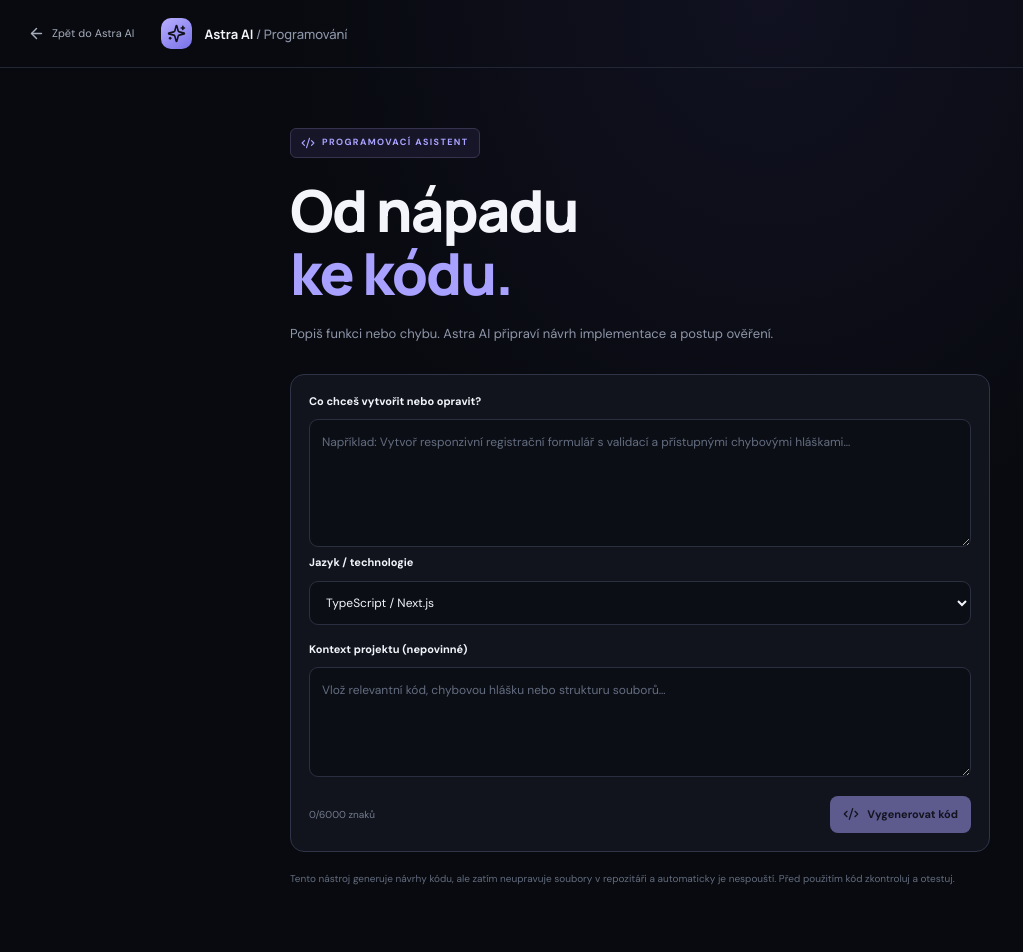
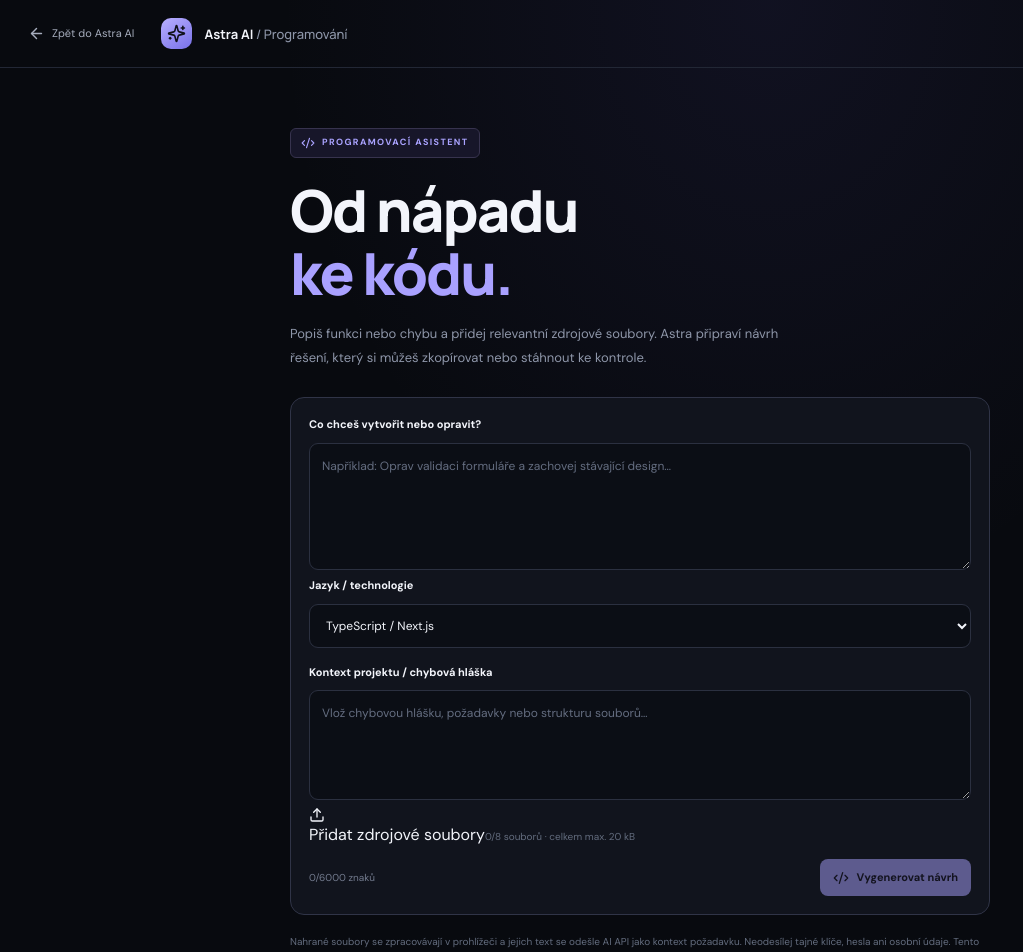
Before and after one commit to martinslad10/astra-ai, a Next.js app: page /code in a window 1280 px wide. Shown: the top 952 px of the page, without its empty margins (0-1023 px from the left). Built offline with nearby package versions, Linux system fonts and the light colour scheme.

Commit message:
Add source-file context and export to coding assistant

```diff
--- a/src/app/code/page.tsx
+++ b/src/app/code/page.tsx
@@ -1,27 +1,68 @@
 'use client';
 
-import { FormEvent, useState } from "react";
+import { ChangeEvent, FormEvent, useRef, useState } from "react";
 import Link from "next/link";
-import { ArrowLeft, Code2, Copy, LoaderCircle, Sparkles } from "lucide-react";
+import { ArrowLeft, Code2, Copy, Download, FileCode2, LoaderCircle, Sparkles, Trash2, Upload } from "lucide-react";
+
+type SourceFile = { name: string; content: string };
+
+const ALLOWED_SOURCE = /\.(ts|tsx|js|jsx|mjs|cjs|py|json|css|scss|html|md|mdx|sql|yml|yaml|toml|sh|txt)$/i;
+const MAX_SOURCE_TOTAL = 20_000;
 
 export default function CodePage() {
   const [task, setTask] = useState("");
   const [language, setLanguage] = useState("TypeScript / Next.js");
   const [context, setContext] = useState("");
+  const [sourceFiles, setSourceFiles] = useState<SourceFile[]>([]);
   const [result, setResult] = useState("");
   const [error, setError] = useState("");
   const [busy, setBusy] = useState(false);
   const [copied, setCopied] = useState(false);
+  const fileInputRef = useRef<HTMLInputElement>(null);
+
+  async function addSourceFiles(event: ChangeEvent<HTMLInputElement>) {
+    const selected = Array.from(event.target.files ?? []);
+    event.target.value = "";
+    if (!selected.length) return;
+    const accepted: SourceFile[] = [];
+    let size = sourceFiles.reduce((sum, file) => sum + file.content.length, 0);
+    try {
+      for (const file of selected) {
+        if (!ALLOWED_SOURCE.test(file.name)) {
+          throw new Error(`Soubor ${file.name} nemá podporovaný textový formát.`);
+        }
+        if (file.size > 15_000) {
+          throw new Error(`Soubor ${file.name} je příliš velký. Limit jednoho souboru je 15 kB.`);
+        }
+        const content = await file.text();
+        if (size + content.length > MAX_SOURCE_TOTAL) {
+          throw new Error("Celkový limit nahraného kontextu projektu je 20 000 znaků.");
+        }
+        size += content.length;
+        accepted.push({ name: file.name, content });
+      }
+      setSourceFiles(current => [...current, ...accepted].slice(0, 8));
+      setError("");
+    } catch (err) {
+      setError(err instanceof Error ? err.message : "Soubory se nepodařilo načíst.");
+    }
+  }
 
   async function generate(event: FormEvent) {
     event.preventDefault();
     if (!task.trim() || busy) return;
+    const filesContext = sourceFiles.map(file => `\n\n--- PROJECT FILE: ${file.name} ---\n${file.content}`).join("");
+    const combinedContext = [context.trim(), filesContext].filter(Boolean).join("\n\n");
+    if (combinedContext.length > 25_000) {
+      setError("Kontext je příliš dlouhý. Odeber některé soubory nebo zkrať text.");
+      return;
+    }
     setBusy(true); setError(""); setResult(""); setCopied(false);
     try {
       const response = await fetch("/api/code", {
         method: "POST",
         headers: { "Content-Type": "application/json" },
-        body: JSON.stringify({ task: task.trim(), language, context: context.trim() }),
+        body: JSON.stringify({ task: task.trim(), language, context: combinedContext }),
       });
       const data = await response.json();
       if (!response.ok) throw new Error(data.error || "Generování kódu se nezdařilo.");
@@ -38,6 +79,18 @@ export default function CodePage() {
     } catch { setError("Kopírování se nepodařilo. Označ a zkopíruj text ručně."); }
   }
 
+  function downloadResult() {
+    const blob = new Blob([result], { type: "text/markdown;charset=utf-8" });
+    const url = URL.createObjectURL(blob);
+    const anchor = document.createElement("a");
+    anchor.href = url;
+    anchor.download = "astra-ai-code-proposal.md";
+    document.body.appendChild(anchor);
+    anchor.click();
+    anchor.remove();
+    URL.revokeObjectURL(url);
+  }
+
   return <main className="image-page">
     <header className="image-header">
       <Link href="/" className="back-link"><ArrowLeft size={17}/> Zpět do Astra AI</Link>
@@ -47,22 +100,28 @@ export default function CodePage() {
     <section className="image-content">
       <div className="eyebrow"><Code2 size={14}/> PROGRAMOVACÍ ASISTENT</div>
       <h1>Od nápadu<br/><span>ke kódu.</span></h1>
-      <p className="image-intro">Popiš funkci nebo chybu. Astra AI připraví návrh implementace a postup ověření.</p>
+      <p className="image-intro">Popiš funkci nebo chybu a přidej relevantní zdrojové soubory. Astra připraví návrh řešení, který si můžeš zkopírovat nebo stáhnout ke kontrole.</p>
       <form className="image-form" onSubmit={generate}>
         <label htmlFor="code-task">Co chceš vytvořit nebo opravit?</label>
-        <textarea id="code-task" value={task} onChange={e => setTask(e.target.value)} placeholder="Například: Vytvoř responzivní registrační formulář s validací a přístupnými chybovými hláškami…" rows={5} maxLength={6000} required/>
+        <textarea id="code-task" value={task} onChange={e => setTask(e.target.value)} placeholder="Například: Oprav validaci formuláře a zachovej stávající design…" rows={5} maxLength={6000} required/>
         <label htmlFor="code-language">Jazyk / technologie</label>
         <select id="code-language" value={language} onChange={e => setLanguage(e.target.value)}>
           <option>TypeScript / Next.js</option><option>React</option><option>JavaScript</option><option>Python</option><option>HTML / CSS</option><option>SQL</option><option>Jiné / navrhni vhodné</option>
         </select>
-        <label htmlFor="code-context">Kontext projektu (nepovinné)</label>
-        <textarea id="code-context" value={context} onChange={e => setContext(e.target.value)} placeholder="Vlož relevantní kód, chybovou hlášku nebo strukturu souborů…" rows={3} maxLength={5000}/>
-        <div className="image-form-footer"><span>{task.length}/6000 znaků</span><button type="submit" disabled={!task.trim()||busy}>{busy ? <><LoaderCircle className="spin" size={16}/> Připravuji…</> : <><Code2 size={16}/> Vygenerovat kód</>}</button></div>
+        <label htmlFor="code-context">Kontext projektu / chybová hláška</label>
+        <textarea id="code-context" value={context} onChange={e => setContext(e.target.value)} placeholder="Vlož chybovou hlášku, požadavky nebo strukturu souborů…" rows={3} maxLength={5000}/>
+        <div className="memory-cloud-actions">
+          <button type="button" onClick={() => fileInputRef.current?.click()} disabled={sourceFiles.length >= 8}><Upload size={16}/> Přidat zdrojové soubory</button>
+          <input ref={fileInputRef} type="file" multiple hidden accept=".ts,.tsx,.js,.jsx,.mjs,.cjs,.py,.json,.css,.scss,.html,.md,.mdx,.sql,.yml,.yaml,.toml,.sh,.txt" onChange={e => void addSourceFiles(e)}/>
+          <span className="image-disclaimer">{sourceFiles.length}/8 souborů · celkem max. 20 kB</span>
+        </div>
+        {sourceFiles.length > 0 && <div className="memory-list">{sourceFiles.map((file, index) => <article className="memory-note" key={file.name + index}><div className="memory-note-main"><h3><FileCode2 size={14} style={{display:"inline",verticalAlign:"-2px"}}/> {file.name}</h3><p>{file.content.length.toLocaleString("cs-CZ")} znaků</p></div><button type="button" className="memory-delete" aria-label={`Odebrat soubor ${file.name}`} onClick={() => setSourceFiles(current => current.filter((_, i) => i !== index))}><Trash2 size={16}/></button></article>)}</div>}
+        <div className="image-form-footer"><span>{task.length}/6000 znaků</span><button type="submit" disabled={!task.trim()||busy}>{busy ? <><LoaderCircle className="spin" size={16}/> Připravuji…</> : <><Code2 size={16}/> Vygenerovat návrh</>}</button></div>
       </form>
       {error && <div className="image-error" role="alert">{error}</div>}
-      {busy && <div className="image-placeholder"><LoaderCircle className="spin" size={26}/><span>Navrhuji implementaci…</span></div>}
-      {result && <section className="image-result code-result"><div className="image-result-footer"><strong>Výstup Astra AI</strong><button type="button" onClick={() => void copyResult()}><Copy size={15}/> {copied ? "Zkopírováno" : "Kopírovat vše"}</button></div><pre>{result}</pre></section>}
-      <p className="image-disclaimer">Tento nástroj generuje návrhy kódu, ale zatím neupravuje soubory v repozitáři a automaticky je nespouští. Před použitím kód zkontroluj a otestuj.</p>
+      {busy && <div className="image-placeholder"><LoaderCircle className="spin" size={26}/><span>Analyzuji zadání a kontext…</span></div>}
+      {result && <section className="image-result code-result"><div className="image-result-footer"><strong>Návrh Astra AI</strong><div style={{display:"flex",gap:8}}><button type="button" onClick={() => void copyResult()}><Copy size={15}/> {copied ? "Zkopírováno" : "Kopírovat"}</button><button type="button" onClick={downloadResult}><Download size={15}/> Stáhnout .md</button></div></div><pre>{result}</pre></section>}
+      <p className="image-disclaimer">Nahrané soubory se zpracovávají v prohlížeči a jejich text se odešle AI API jako kontext požadavku. Neodesílej tajné klíče, hesla ani osobní údaje. Tento nástroj zatím automaticky nemění soubory ani nespouští kód; návrh vždy zkontroluj a otestuj.</p>
     </section>
   </main>;
 }
```
